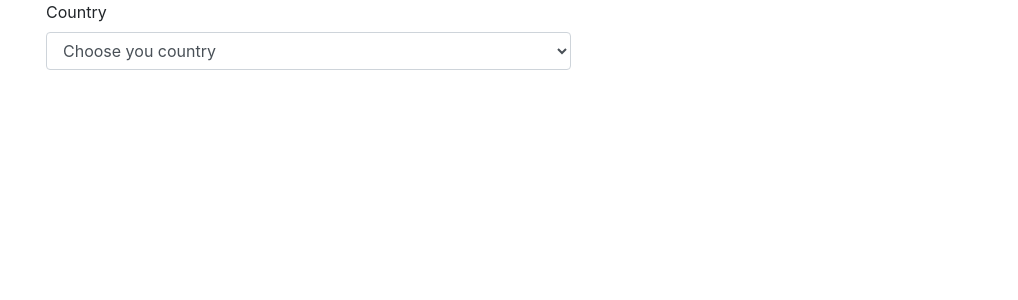
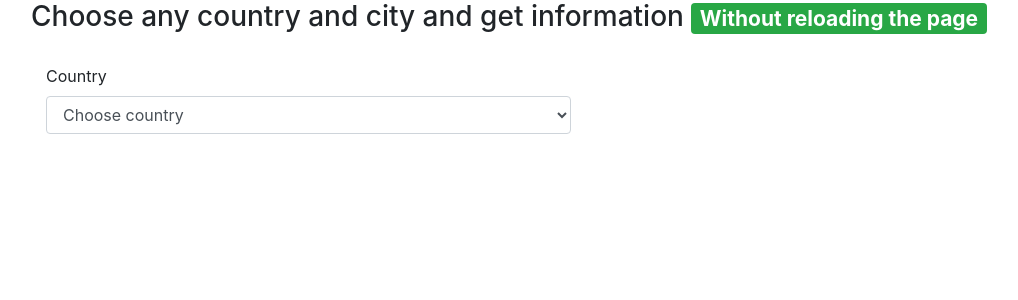
Before and after one commit to anutka0306/Ajax-Country-Info, a PHP site: page / in a window 1280 px wide. Shown: the top 300 px of the page, without its empty margins (54-1072 px from the left). Run offline with PHP 8.4, Linux system fonts and the light colour scheme; tables that the repository leaves empty or names only in its code hold one stand-in row (values such as "Sample post").

Commit message:
change in design

```diff
--- a/ajax.php
+++ b/ajax.php
@@ -21,7 +21,7 @@ function getCities(){
  $code = mysqli_real_escape_string($db, $_POST['code']);
  $query = "SELECT ID, Name FROM city WHERE CountryCode = '$code'";
  $res = mysqli_query($db, $query);
- $data = '<option disabled selected>Choose you city</option>';
+ $data = '<option disabled selected>Choose city</option>';
  while($row = mysqli_fetch_assoc($res)){
   $data .= "<option value='{$row['ID']}'>{$row['Name']}</option>";
  }
@@ -34,7 +34,7 @@ function getPopulation(){
   $query = "SELECT Population, Name FROM city WHERE ID = '$cityId'";
   $res = mysqli_query($db, $query);
   while($row = mysqli_fetch_assoc($res)){
-  $data .= "Population of {$row['Name']} city are: {$row['Population']} residents";
+  $data .= "<p><strong>Population of {$row['Name']} city are:</strong> {$row['Population']} residents</p>";
 }
 return $data;
 }
@@ -56,14 +56,14 @@ while($row = mysqli_fetch_assoc($res)){
   while($row_capital = mysqli_fetch_assoc($res_capital)){
     $data_capital .= $row_capital['Name'];
   }
-  $data .= "<p>Continent: {$row['Continent']}</p>";
-  $data .= "<p>Capital: {$data_capital}</p>";
-  $data .= "<p>Region: {$row['Region']}</p>";
-  $data .= "<p>Surface Area: {$row['SurfaceArea']}</p>";
-  $data .= "<p>Country Population: {$row['Population']} residents</p>";
-  $data .= "<p>Independence Year: {$row['IndepYear']}</p>";
-  $data .= "<p>Gowernment Form: {$row['GovernmentForm']}</p>";
-  $data .= "<p>Life Expectancy: {$row['LifeExpectancy']} year(s)</p>";
+  $data .= "<p><strong>Continent:</strong> {$row['Continent']}</p>";
+  $data .= "<p><strong>Capital:</strong> {$data_capital}</p>";
+  $data .= "<p><strong>Region:</strong> {$row['Region']}</p>";
+  $data .= "<p><strong>Surface Area:</strong> {$row['SurfaceArea']}</p>";
+  $data .= "<p><strong>Country Population:</strong> {$row['Population']} residents</p>";
+  $data .= "<p><strong>Independence Year:</strong> {$row['IndepYear']}</p>";
+  $data .= "<p><strong>Gowernment Form:</strong> {$row['GovernmentForm']}</p>";
+  $data .= "<p><strong>Life Expectancy:</strong> {$row['LifeExpectancy']} year(s)</p>";
 }
 return $data;
 
--- a/css.css
+++ b/css.css
@@ -6,4 +6,8 @@
   margin-top:30px;
   padding-left:30px;
   padding-right:30px;
+  paading-top: 20px;
 }
+form{
+  margin-top:30px;
+}
--- a/index.php
+++ b/index.php
@@ -11,12 +11,13 @@
 
 <body>
 <div class="container">
+  <h3>Choose any country and city and get information <span class="badge badge-success"> Without reloading the page</span></h3>
   <form>
 <div class="form-group">
   <label for="name" class="col-sm-2 control-label">Country</label>
   <div class="col-sm-6">
     <select class="form-control" name="country" id="country">
-      <option disabled selected>Choose you country</option>
+      <option disabled selected>Choose country</option>
       <?php foreach($countries as $country): ?>
       <option value="<?=$country['Code']?>"><?=$country['Name']?></option>
     <?php endforeach; ?>
@@ -34,8 +35,8 @@
 </div>
 </form>
   <div class="row">
-    <div class="col-sm-8 country-info">
-      <h3>Country Information</h3>
+    <div class="col-sm-8 country-info shadow-lg p-3 mb-5 bg-white rounded">
+      <h3 class="text-primary">Country Information</h3>
       <div id="coutryInfo"></div>
       <div id="population" class="city-population"></div>
 
```
